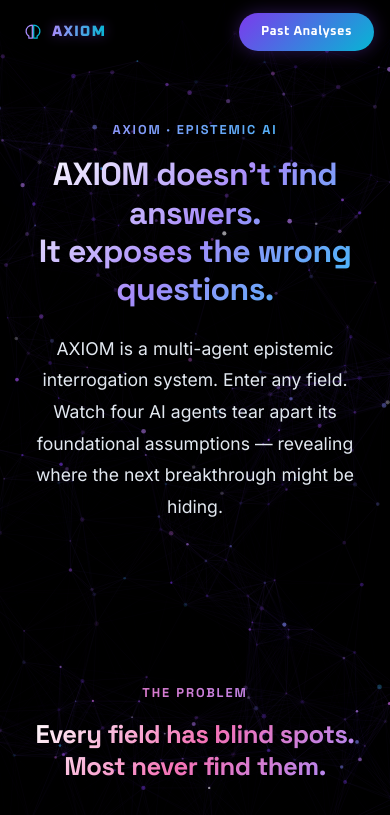
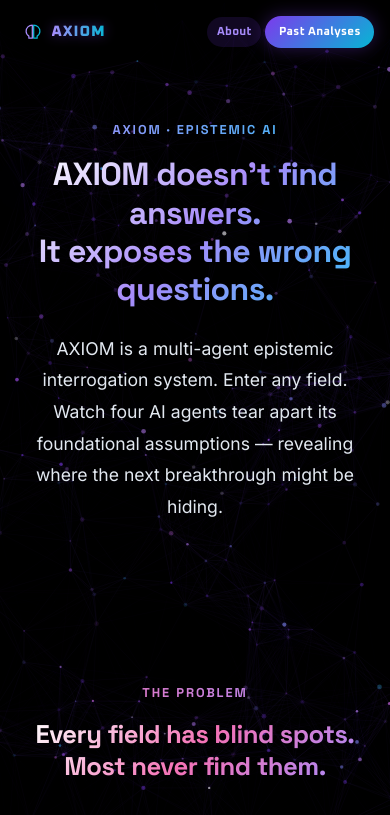
Before and after one commit to AmitK241/Axiom, a React (Vite) app in the folder frontend/: page /about in a window 390 px wide. Shown: the top 815 px of the page. Built offline with nearby package versions, Linux system fonts and the light colour scheme.

Commit message:
Fix: About link not visible on mobile navbar

```diff
--- a/frontend/src/components/Navbar.jsx
+++ b/frontend/src/components/Navbar.jsx
@@ -6,9 +6,9 @@
  * - Logo + About text render directly on the particle background
  * - "Past Analyses" keeps its own pill gradient — unaffected by outer transparency
  * - Active-route states via useLocation
- * - Hidden on mobile (<640px): About link only
+ * - All three items (Logo, About, Past Analyses) are visible at every viewport width
  */
-import { useState, useEffect, useRef } from 'react'
+import { useState, useRef } from 'react'
 import { useNavigate, useLocation } from 'react-router-dom'
 import { useHideOnScroll } from '../hooks/useHideOnScroll'
 
@@ -38,20 +38,8 @@ export default function Navbar() {
   const hidden   = useHideOnScroll()
   const navRef   = useRef(null)
 
-  const [isMobile,     setIsMobile]     = useState(
-    typeof window !== 'undefined' && window.innerWidth < 640
-  )
   const [aboutHover,   setAboutHover]   = useState(false)
   const [historyHover, setHistoryHover] = useState(false)
-
-  // ── Resize listener ──────────────────────────────────────────────────────────
-  useEffect(() => {
-    const mq = window.matchMedia('(max-width: 639px)')
-    const h  = e => setIsMobile(e.matches)
-    mq.addEventListener('change', h)
-    setIsMobile(mq.matches)
-    return () => mq.removeEventListener('change', h)
-  }, [])
 
   // ── Active states ────────────────────────────────────────────────────────────
   const isAbout   = path === '/about'
@@ -67,7 +55,8 @@ export default function Navbar() {
     display:        'flex',
     alignItems:     'center',
     justifyContent: 'space-between',
-    padding:        isMobile ? '12px 16px' : '14px 28px',
+    // clamp padding so items don't get clipped on narrow phones (375 px)
+    padding:        'clamp(10px, 3vw, 14px) clamp(12px, 4vw, 28px)',
     height:         NAV_HEIGHT,
     // ── transparency: NO background, NO border, NO shadow, NO backdrop ──────
     background:     'none',
@@ -87,12 +76,14 @@ export default function Navbar() {
     color:         isAbout ? '#a78bfa' : aboutHover ? '#ffffff' : 'rgba(200,200,220,0.82)',
     border:        'none',
     borderRadius:  999,
-    padding:       '8px 16px',
-    fontSize:      13,
+    // tighter horizontal padding on narrow screens so it fits beside the pill CTA
+    padding:       'clamp(6px, 1.5vw, 8px) clamp(8px, 2.5vw, 16px)',
+    fontSize:      'clamp(11px, 3vw, 13px)',
     fontWeight:    600,
     fontFamily:    "'Oxanium', cursive",
     cursor:        'pointer',
     letterSpacing: '0.02em',
+    whiteSpace:    'nowrap',
     transition:    'all 200ms ease',
     // subtle text shadow for legibility against particle bg
     textShadow:    '0 1px 8px rgba(0,0,0,0.6)',
@@ -104,8 +95,9 @@ export default function Navbar() {
     color:         '#ffffff',
     border:        'none',
     borderRadius:  999,
-    padding:       '9px 22px',
-    fontSize:      13,
+    // reduce padding on narrow screens to prevent overflow
+    padding:       'clamp(7px, 1.5vw, 9px) clamp(10px, 3.5vw, 22px)',
+    fontSize:      'clamp(11px, 3vw, 13px)',
     fontWeight:    700,
     fontFamily:    "'Oxanium', cursive",
     cursor:        'pointer',
@@ -147,9 +139,8 @@ export default function Navbar() {
       </button>
 
       {/* ── Nav links ──────────────────────────────────── */}
-      <div style={{ display: 'flex', alignItems: 'center', gap: 4 }}>
-        {/* About — hidden on mobile */}
-        {!isMobile && (
+      <div style={{ display: 'flex', alignItems: 'center', gap: 'clamp(2px, 1vw, 4px)' }}>
+        {/* About — always visible at every viewport width */}
         <button
           onClick={() => navigate('/about')}
           style={aboutStyle}
@@ -159,7 +150,6 @@ export default function Navbar() {
         >
           About
         </button>
-        )}
 
         {/* Past Analyses — always visible, keeps own pill bg */}
         <button
```
Lines whose indentation alone changed are shown as unchanged.
